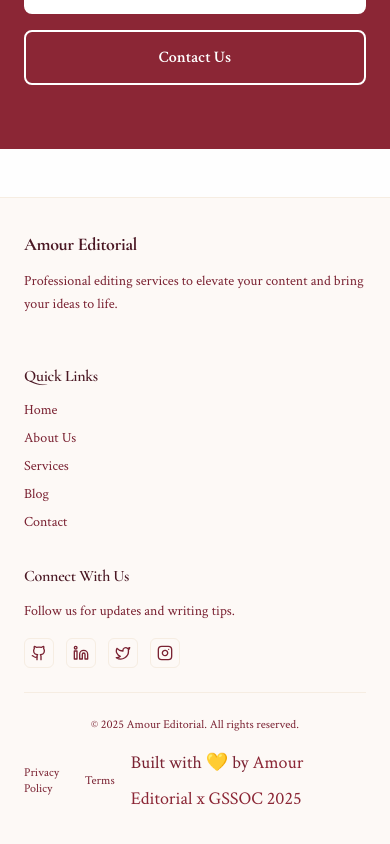
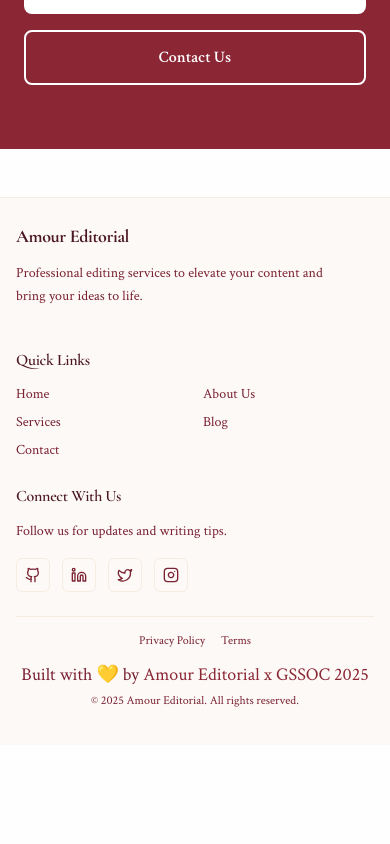
Before and after one commit to lolpanda2004/Amour-Editorial-Website, a Next.js app in the folder amour-next-ts/: page / in a window 390 px wide. Shown: the part 7732-8576 px from the top of the page. After the commit the page ends 8477 px from the top, so only its background shows below. Built offline with nearby package versions, Linux system fonts and the light colour scheme; a web font is replaced by a local one.

Commit message:
fix: improve footer mobile responsiveness

```diff
--- a/amour-next-ts/src/components/Footer.tsx
+++ b/amour-next-ts/src/components/Footer.tsx
@@ -5,14 +5,14 @@
 const Footer: FC = () => {
   return (
     <footer className="w-full bg-muted border-t border-border mt-12">
-      <div className="max-w-6xl mx-auto px-6 py-8">
+      <div className="max-w-6xl mx-auto px-4 sm:px-6 py-6 sm:py-8">
         {/* Main Footer Content */}
-        <div className="grid grid-cols-1 md:grid-cols-3 gap-8 mb-6">
+        <div className="grid grid-cols-1 sm:grid-cols-2 lg:grid-cols-3 gap-6 sm:gap-8 mb-6">
 
           {/* Company Info */}
-          <div>
+          <div className="sm:col-span-2 lg:col-span-1">
             <h3 className="text-lg font-bold mb-3 text-foreground">Amour Editorial</h3>
-            <p className="text-muted-foreground text-sm mb-4 leading-relaxed">
+            <p className="text-muted-foreground text-sm mb-4 leading-relaxed max-w-xs">
               Professional editing services to elevate your content and bring your ideas to life.
             </p>
 
@@ -21,7 +21,7 @@
           {/* Quick Links */}
           <div>
             <h4 className="text-base font-semibold mb-3 text-foreground">Quick Links</h4>
-            <div className="space-y-2">
+            <div className="grid grid-cols-2 sm:grid-cols-1 gap-x-4 gap-y-2">
               <Link href="/" className="block text-muted-foreground hover:text-primary transition-colors duration-300 text-sm">
                 Home
               </Link>
@@ -41,18 +41,18 @@
           </div>
 
           {/* Connect */}
-          <div>
+          <div className="sm:col-span-2 lg:col-span-1">
             <h4 className="text-base font-semibold mb-3 text-foreground">Connect With Us</h4>
-            <p className="text-muted-foreground text-sm mb-4 leading-relaxed">
+            <p className="text-muted-foreground text-sm mb-4 leading-relaxed max-w-xs">
               Follow us for updates and writing tips.
             </p>
             {/* Social Media Icons */}
-            <div className="flex gap-3">
+            <div className="flex gap-3 flex-wrap">
               <a
                 href="https://github.com/lolpanda2004"
                 target="_blank"
                 rel="noopener noreferrer"
-                className="p-1.5 bg-card border border-border rounded-md text-muted-foreground hover:text-foreground hover:bg-muted transition-all duration-300"
+                className="p-2 bg-card border border-border rounded-md text-muted-foreground hover:text-foreground hover:bg-muted transition-all duration-300"
                 aria-label="GitHub - Project Admin"
               >
                 <Github className="w-4 h-4" />
@@ -61,7 +61,7 @@
                 href="https://www.linkedin.com/in/lathika-devanand-bb5813224"
                 target="_blank"
                 rel="noopener noreferrer"
-                className="p-1.5 bg-card border border-border rounded-md text-muted-foreground hover:text-primary hover:bg-muted transition-all duration-300"
+                className="p-2 bg-card border border-border rounded-md text-muted-foreground hover:text-primary hover:bg-muted transition-all duration-300"
                 aria-label="LinkedIn - Lathika Devanand"
               >
                 <Linkedin className="w-4 h-4" />
@@ -70,7 +70,7 @@
                 href="#"
                 target="_blank"
                 rel="noopener noreferrer"
-                className="p-1.5 bg-card border border-border rounded-md text-muted-foreground hover:text-primary hover:bg-muted transition-all duration-300"
+                className="p-2 bg-card border border-border rounded-md text-muted-foreground hover:text-primary hover:bg-muted transition-all duration-300"
                 aria-label="Twitter"
               >
                 <Twitter className="w-4 h-4" />
@@ -79,7 +79,7 @@
                 href="#"
                 target="_blank"
                 rel="noopener noreferrer"
-                className="p-1.5 bg-card border border-border rounded-md text-muted-foreground hover:text-primary hover:bg-muted transition-all duration-300"
+                className="p-2 bg-card border border-border rounded-md text-muted-foreground hover:text-primary hover:bg-muted transition-all duration-300"
                 aria-label="Instagram"
               >
                 <Instagram className="w-4 h-4" />
@@ -89,24 +89,26 @@
         </div>
 
         {/* Divider */}
-        <div className="border-t border-border pt-6">
-          <div className="flex flex-col md:flex-row justify-between items-center gap-3">
+        <div className="border-t border-border pt-4 sm:pt-6">
+          <div className="flex flex-col space-y-3 sm:space-y-0 sm:flex-row sm:justify-between sm:items-center">
             {/* Copyright and Credits */}
-            <div className="text-center md:text-left">
+            <div className="text-center sm:text-left order-2 sm:order-1">
               <p className="text-muted-foreground text-xs">
                 &copy; {new Date().getFullYear()} Amour Editorial. All rights reserved.
               </p>
             </div>
 
             {/* Legal Links */}
-            <div className="flex items-center gap-4 text-xs">
+            <div className="flex flex-col space-y-2 sm:space-y-0 sm:flex-row sm:items-center sm:gap-4 text-xs order-1 sm:order-2">
+              <div className="flex items-center justify-center sm:justify-start gap-4">
                 <Link href="/privacy-policy" className="text-muted-foreground hover:text-primary transition-colors duration-300">
                   Privacy Policy
                 </Link>
                 <Link href="/terms" className="text-muted-foreground hover:text-primary transition-colors duration-300">
                   Terms
                 </Link>
-              <p className="text-muted-foreground">
+              </div>
+              <p className="text-muted-foreground text-center sm:text-left">
                 Built with 💛 by{" "}
                 <a
                   href="https://github.com/lolpanda2004"
```
Lines whose indentation alone changed are shown as unchanged.
